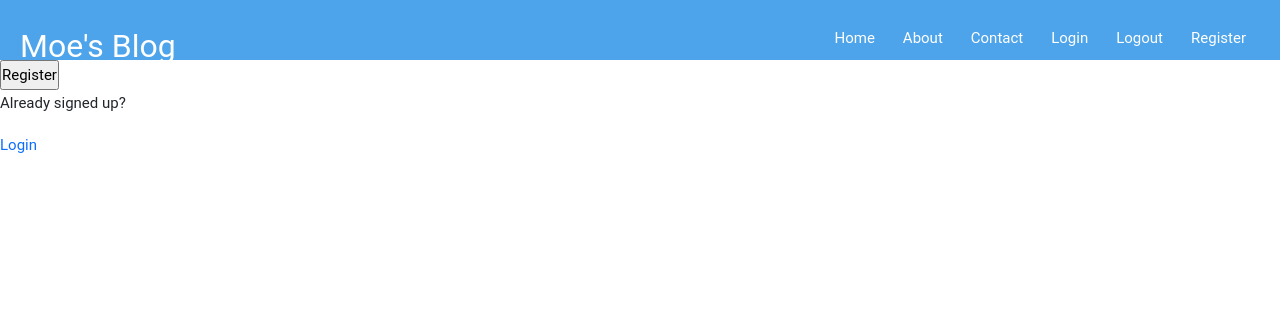
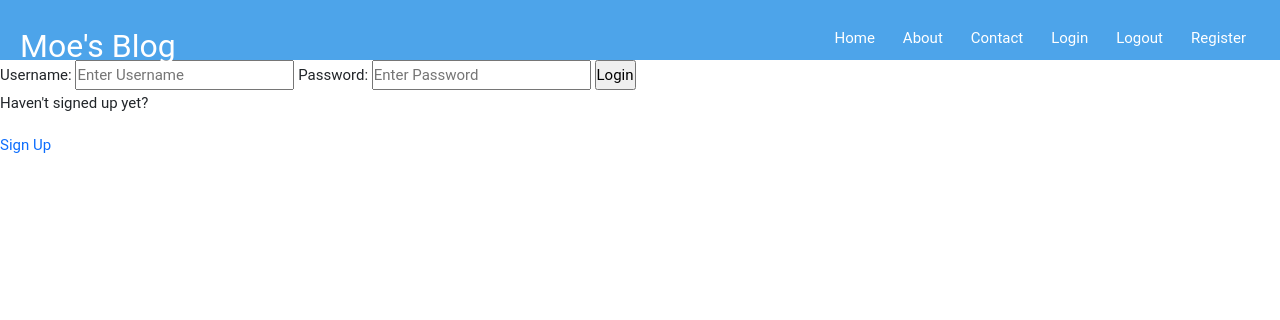
Before and after one commit to okiromosh/django-blog-site, a Django app: page /login/ in a window 1280 px wide. Shown: the top 320 px of the page. Run offline with Django 4.2, Linux system fonts and the light colour scheme; some libraries are stand-ins or nearby versions.

Commit message:
login view

```diff
--- a/blog/templates/login.html
+++ b/blog/templates/login.html
@@ -2,8 +2,7 @@
 
 {% block content %}
 
-    <div>
-    {% if page == 'login' %}
+
     <div>
         <form method="post" action="">
             {% csrf_token %}
@@ -18,19 +17,8 @@
         </form>
 
         <p>Haven't signed up yet?</p>
-        <a href="{% url 'register' %}">Sign Up</a>
+        <a href="">Sign Up</a>
     </div>
-    {% else %}
-    <div>
-        <form method="post" action="">
-            {% csrf_token %}
-            {{ form.as_p }}
-            <input type="submit" value="Register">
-        </form>
 
-        <p>Already signed up?</p>
-        <a href="{% url 'login' %}">Login</a>
-    </div>
-    {% endif %}
 </div>
 {% endblock %}
--- a/blog/views.py
+++ b/blog/views.py
@@ -11,19 +11,19 @@ def loginView(request):
     page = 'login'
 
     if request.method == 'POST':
-        email = request.POST.get('email').lower()
+        username = request.POST.get('username').lower()
         password = request.POST.get('password')
 
         try:
-            user = User.objects.get(email=email)
+            user = User.objects.get(username=username)
         except:
             messages.error(request, 'User does not exist!')
 
-        user = authenticate(request, email=email, password=password)
+        user = authenticate(request, username=username, password=password)
 
         if user is not None:
             login(request, user)
-            return redirect('home')
+            return redirect('index')
         else:
             messages.error(request, 'Username OR Password is not correct!')
 
```
Also changed, not shown: db.sqlite3.
